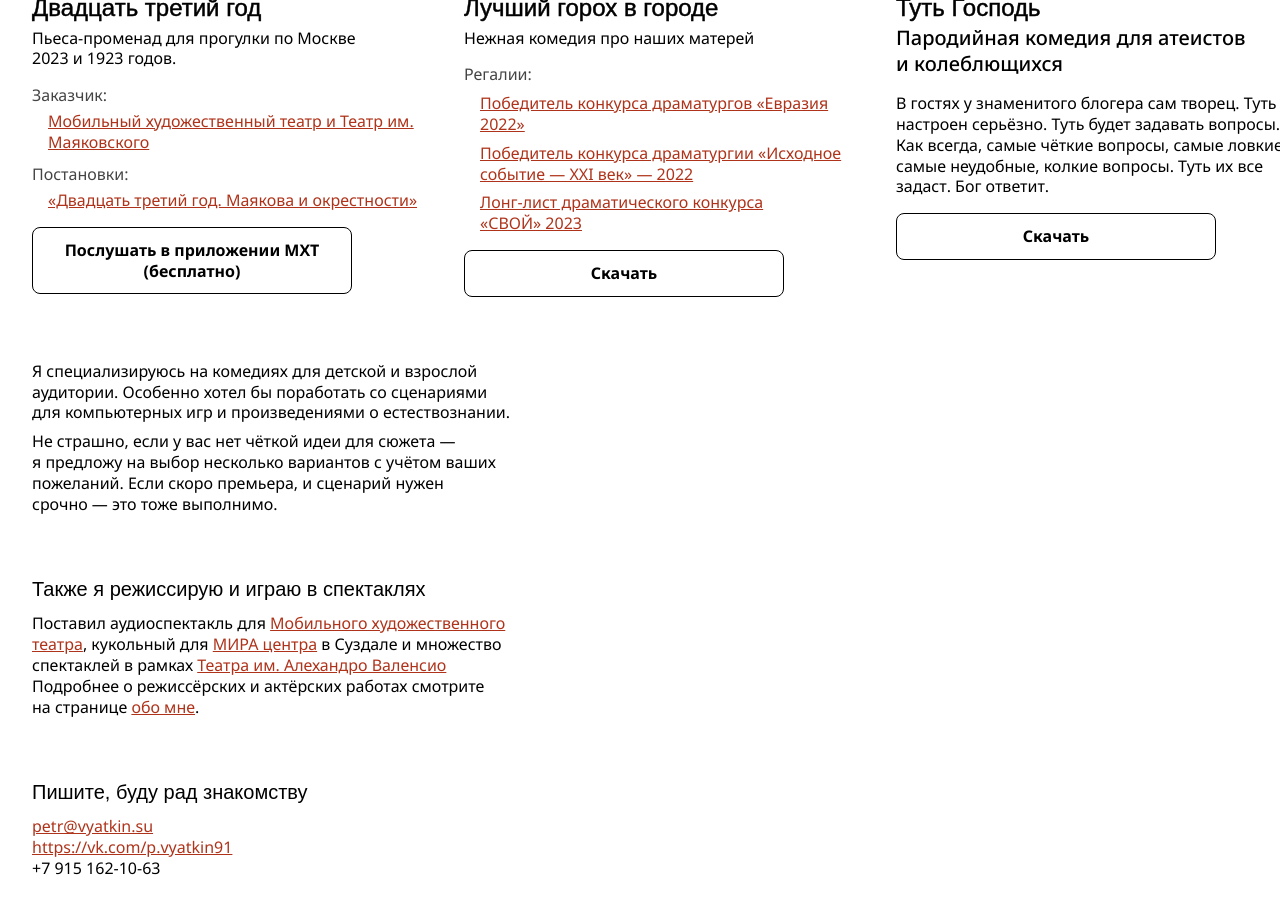
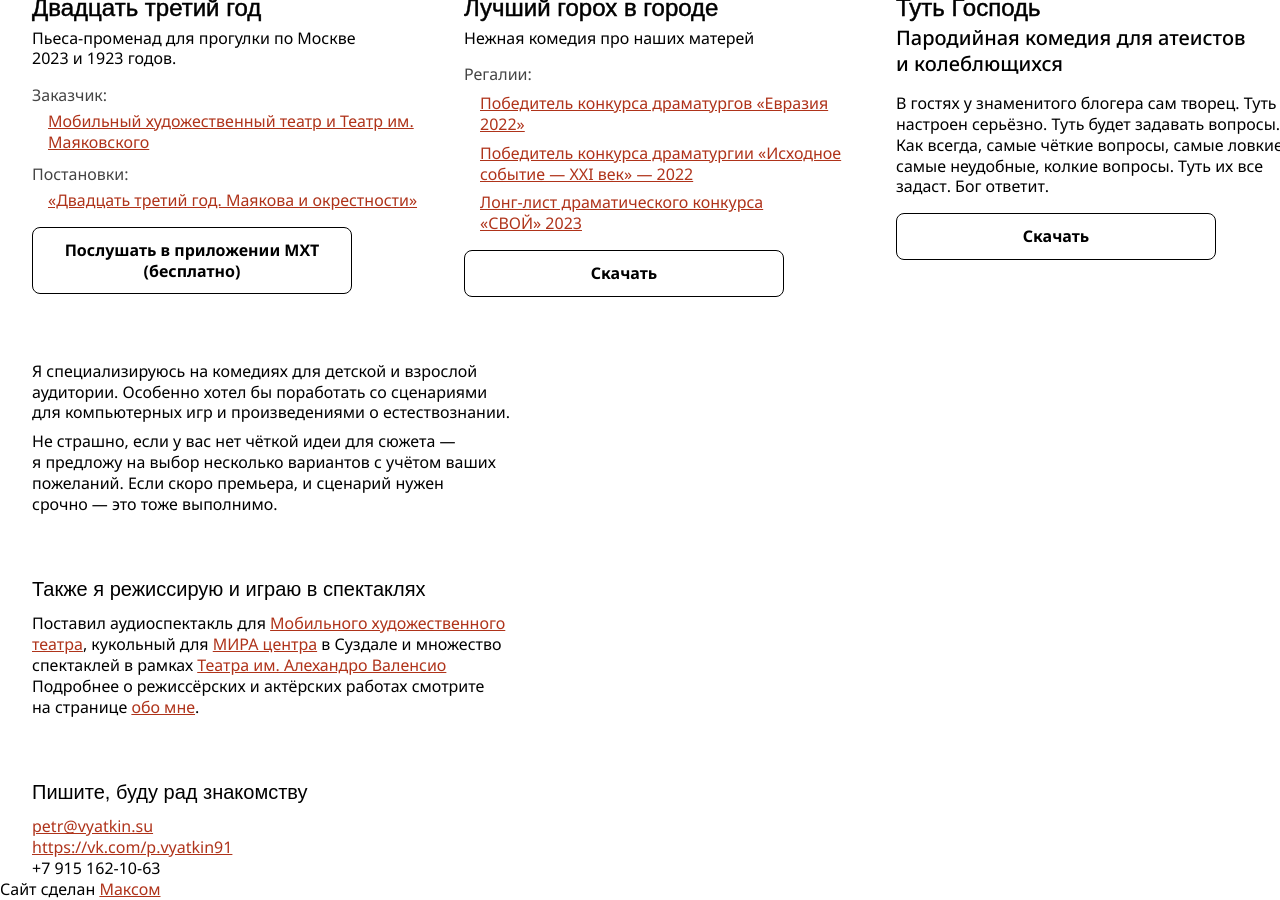
Before and after one commit to 1640max/vyatkin, a Jekyll site: the page built from index.html, in a window 1280 px wide and 900 px high, scrolled down 1278 px. Built offline with Jekyll 4.4.1, drawn with Linux system fonts in a browser that asks for light colours; some web fonts are replaced; before the commit the page ends 2157 px from its top, so only the background shows below that.

Commit message:
Тестирую ветку production. Изменение в main

```diff
--- a/_layouts/page.html
+++ b/_layouts/page.html
@@ -18,5 +18,9 @@
 
   {{ content }}
 
+  <footer class="footer">
+    Сайт сделан <a class="link" href="">Максом</a>
+  </footer>
+
 </body>
 </html>
```
